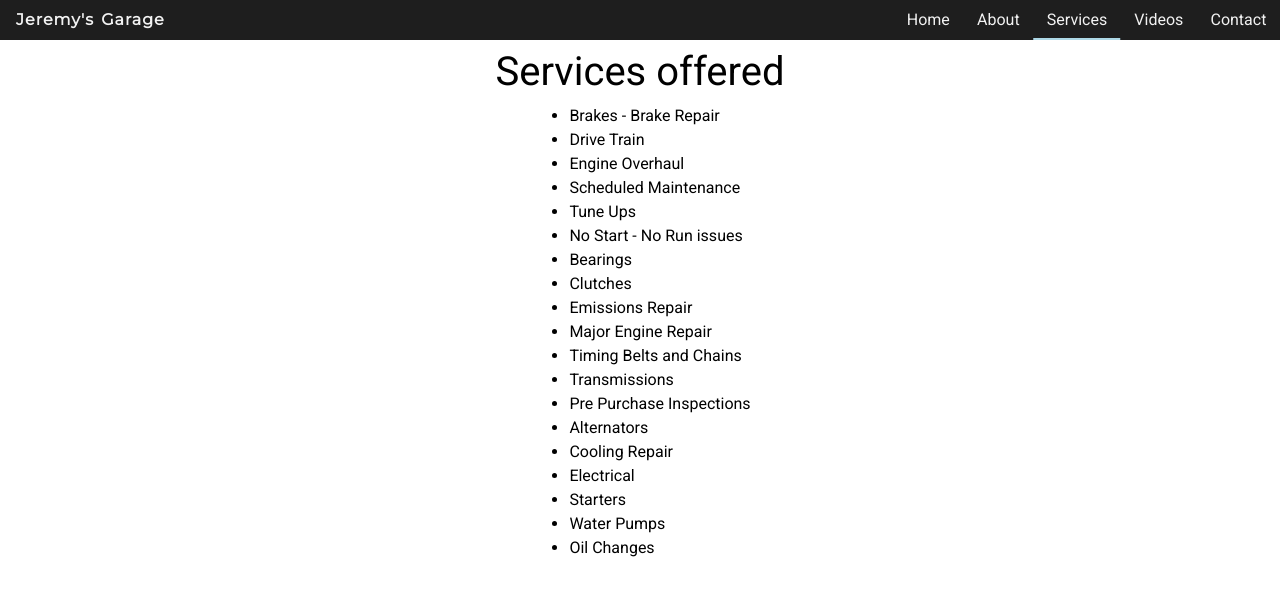
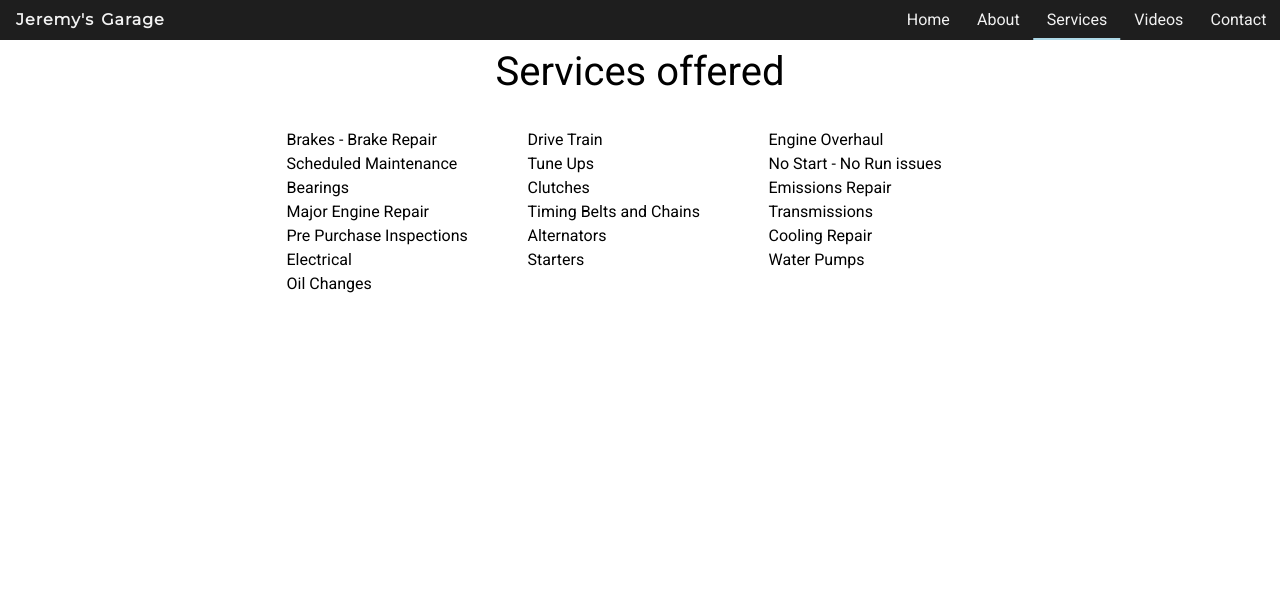
Before and after one commit to rhianonkilzer/jeremysgarage, a Vue app: page /#/services in a window 1280 px wide. Shown: the top 596 px of the page. Built offline with nearby package versions, Linux system fonts and the light colour scheme.

Commit message:
Columns for services

```diff
--- a/src/views/Services.vue
+++ b/src/views/Services.vue
@@ -1,7 +1,7 @@
 <template>
   <div class="services">
-    <h1>Services offered</h1>
-    <ul>
+    <h1 class="title">Services offered</h1>
+    <ul class="services-list">
       <li>Brakes - Brake Repair</li>
       <li>Drive Train</li>
       <li>Engine Overhaul</li>
@@ -33,13 +33,33 @@
 
 <style scoped>
   .services {
-    font-family: 'Roboto', sans-serif;
     display: flex;
     flex-direction: column;
     align-items: center;
+
     width: 100%;
     height: 100%;
     margin: 0;
     padding: 0;
+
+    font-family: 'Roboto', sans-serif;
+  }
+
+  .services > .title {
+    margin-bottom: 2rem;
+  }
+
+  .services-list {
+    display: grid;
+    grid-template-columns: repeat(auto-fill, 225px);
+    grid-column-gap: 1rem;
+    justify-content: center;
+
+    width: 55rem;
+    max-width: 100%;
+    margin: 0;
+    padding: 0;
+
+    list-style: none;
   }
 </style>
```
